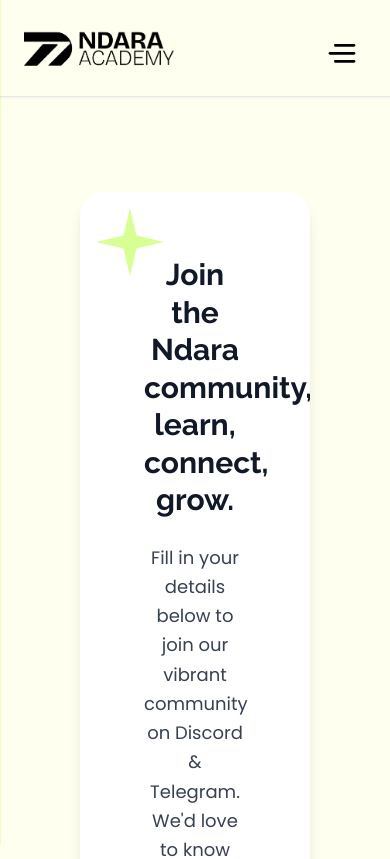
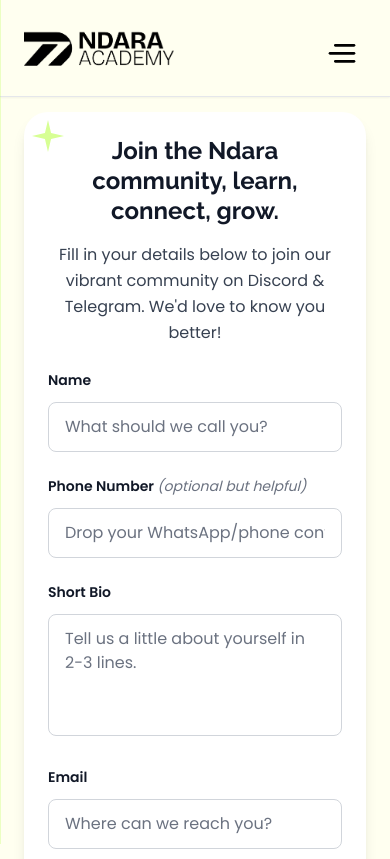
Before and after one commit to raysummer9/ndaraacademy_landingpage, a Next.js app: page /join-our-community in a window 390 px wide. Shown: the top 859 px of the page. Built offline with nearby package versions, Linux system fonts and the light colour scheme.

Commit message:
Join community form mobile responsive fixes

```diff
--- a/src/app/join-our-community/page.tsx
+++ b/src/app/join-our-community/page.tsx
@@ -5,7 +5,7 @@
 
 export default function JoinOurCommunityPage() {
   return (
-    <main className="min-h-screen bg-[#fffff0] pt-32 pb-12 px-4">
+    <main className="min-h-screen bg-[#fffff0] pt-24 sm:pt-28 md:pt-32 pb-8 sm:pb-10 md:pb-12 px-2 sm:px-4">
       <div className="max-w-6xl mx-auto">
         <JoinCommunityForm />
       </div>
--- a/src/components/JoinCommunityForm.tsx
+++ b/src/components/JoinCommunityForm.tsx
@@ -84,34 +84,34 @@
   }
 
   return (
-    <div className="max-w-6xl mx-auto p-16">
+    <div className="max-w-6xl mx-auto p-4 sm:p-8 md:p-12 lg:p-16">
       {/* Form Container */}
       <div className="bg-white rounded-3xl shadow-lg overflow-hidden relative min-h-[900px]">
         {/* Decorative Star Elements */}
-        <div className="absolute top-4 left-4 w-15 h-15 z-10">
+        <div className="absolute top-2 left-2 sm:top-4 sm:left-4 w-8 h-8 sm:w-10 sm:h-10 md:w-12 md:h-12 lg:w-15 lg:h-15 z-10">
           <img src="/assets/star.svg" alt="Decorative star" className="w-full h-full" />
         </div>
-        <div className="absolute bottom-4 right-4 w-15 h-15 z-10 rotate-180">
+        <div className="absolute bottom-2 right-2 sm:bottom-4 sm:right-4 w-8 h-8 sm:w-10 sm:h-10 md:w-12 md:h-12 lg:w-15 lg:h-15 z-10 rotate-180">
           <img src="/assets/star.svg" alt="Decorative star" className="w-full h-full" />
         </div>
 
         {/* Header Section */}
-        <div className="p-16 text-center">
-          <h1 className="text-3xl font-bold text-gray-900 mb-6 font-['Raleway'] leading-tight">
+        <div className="p-6 sm:p-8 md:p-12 lg:p-16 text-center">
+          <h1 className="text-2xl sm:text-2xl md:text-3xl font-bold text-gray-900 mb-4 sm:mb-6 font-['Raleway'] leading-tight">
             Join the Ndara community, learn, connect, grow.
           </h1>
 
-          <p className="text-gray-700 text-lg leading-relaxed">
+          <p className="text-base sm:text-lg text-gray-700 leading-relaxed">
             Fill in your details below to join our vibrant community on Discord & Telegram. We'd love to know you better!
           </p>
         </div>
 
         {/* Form Section */}
-        <div className="px-16 pb-16">
-          <form onSubmit={handleSubmit} className="space-y-10">
-            <div className="grid grid-cols-1 lg:grid-cols-2 gap-10">
+        <div className="px-6 sm:px-8 md:px-12 lg:px-16 pb-6 sm:pb-8 md:pb-12 lg:pb-16">
+          <form onSubmit={handleSubmit} className="space-y-6 sm:space-y-8 md:space-y-10">
+            <div className="grid grid-cols-1 lg:grid-cols-2 gap-6 sm:gap-8 md:gap-10">
               {/* Left Column */}
-              <div className="space-y-8">
+              <div className="space-y-6 sm:space-y-8">
                 {/* Name Field */}
                 <div>
                   <label htmlFor="name" className="block text-sm font-semibold text-gray-900 mb-3">
@@ -164,7 +164,7 @@
               </div>
 
               {/* Right Column */}
-              <div className="space-y-8">
+              <div className="space-y-6 sm:space-y-8">
                 {/* Email Field */}
                 <div>
                   <label htmlFor="email" className="block text-sm font-semibold text-gray-900 mb-3">
@@ -219,7 +219,7 @@
             </div>
 
             {/* Submit Button */}
-            <div className="pt-12">
+            <div className="pt-6 sm:pt-8 md:pt-12">
               <button
                 type="submit"
                 disabled={isSubmitting}
```
